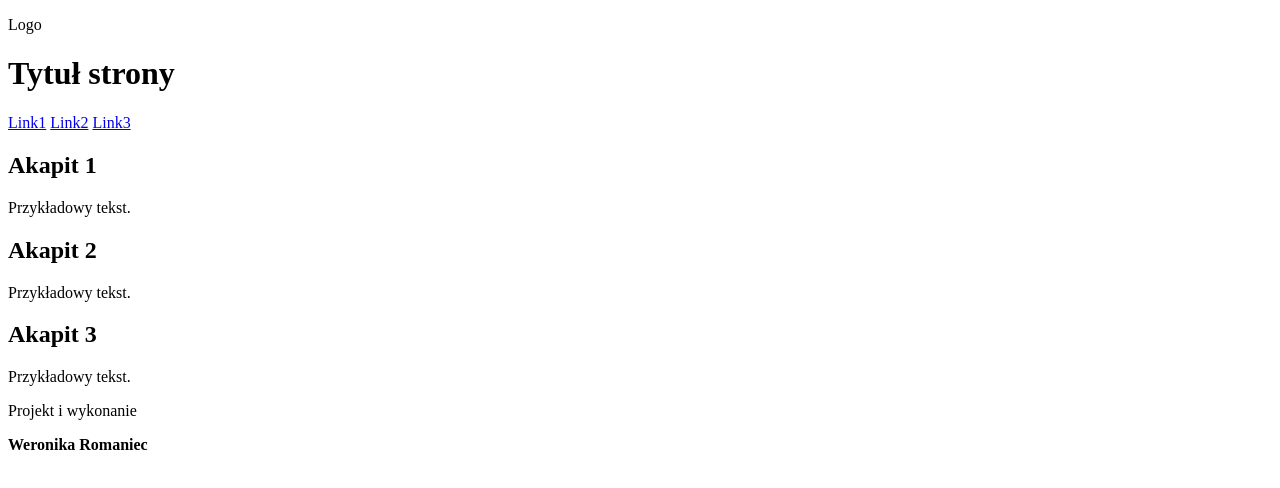
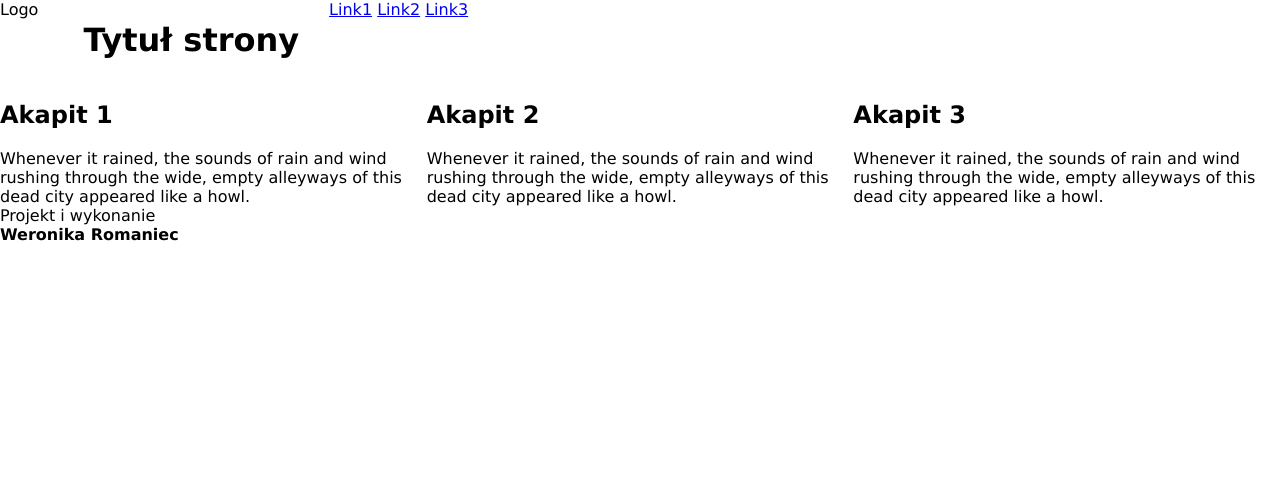
Before and after one commit to NeKo2903/Zajecia-2-HTML-CSS, a plain HTML site: page test.html in a window 1280 px wide. Drawn offline with Linux system fonts and the light colour scheme.

Commit message:
more changes

```diff
--- a/stylesheet.css
+++ b/stylesheet.css
@@ -0,0 +1,46 @@
+html {
+    box-sizing: border-box;
+    margin: 0;
+    padding: 0;
+}
+
+*, *:before, *:after {
+    box-sizing: inherit;
+  }
+
+body {
+    margin: 0;
+    padding: 0;
+    font-family: Verdana;
+    font-size: 16px;
+    font-weight: normal;
+    text-decoration: none;
+    color: black;
+}
+
+p {
+    margin: 0;
+    padding: 0;
+}
+
+header {
+    display: flex;
+    flex-direction: row;
+    column-gap: 30px;
+}
+
+main {
+    display: flex;
+    flex-direction: row;
+}
+
+footer {
+    display: flex;
+    flex-direction: column;
+}
+
+h1 {
+    margin-left: 15px;
+    font-weight: bold;
+    font-size: 2em;
+}
--- a/test.html
+++ b/test.html
@@ -2,6 +2,7 @@
 <html lang="en">
 <head>
     <meta charset="UTF-8" />
+    <link rel="stylesheet" href="stylesheet.css">
     <title>Layout ex</title>
 </head>
 <body>
@@ -17,15 +18,15 @@
     <main>
         <article>
             <h2>Akapit 1</h2>
-            <p>Przykładowy tekst.</p>
+            <p>Whenever it rained, the sounds of rain and wind rushing through the wide, empty alleyways of this dead city appeared like a howl.</p>
         </article>
         <article>
             <h2>Akapit 2</h2>
-            <p>Przykładowy tekst.</p>
+            <p>Whenever it rained, the sounds of rain and wind rushing through the wide, empty alleyways of this dead city appeared like a howl.</p>
         </article>
         <article>
             <h2>Akapit 3</h2>
-            <p>Przykładowy tekst.</p>
+            <p>Whenever it rained, the sounds of rain and wind rushing through the wide, empty alleyways of this dead city appeared like a howl.</p>
         </article>
     </main>
     <footer>
```
